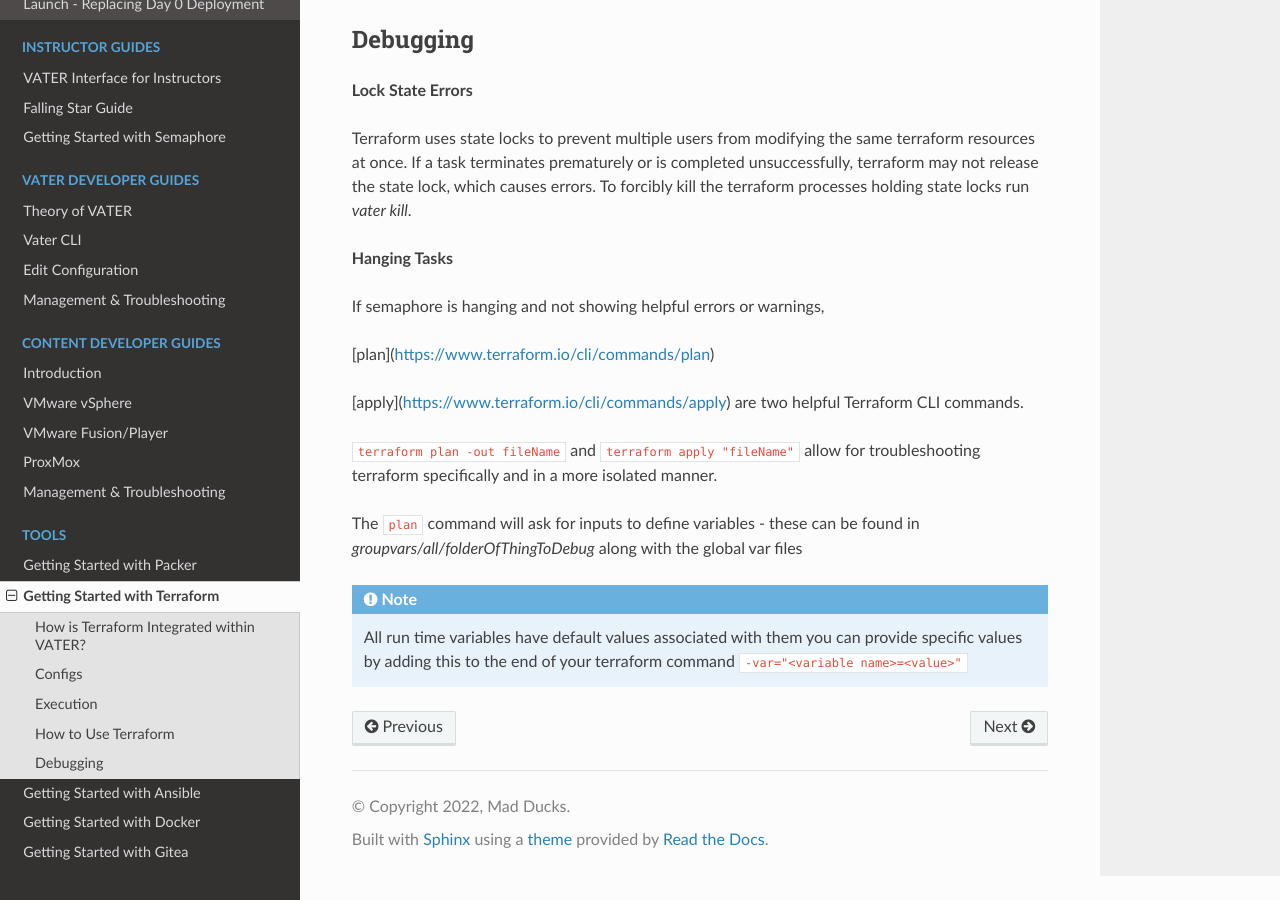
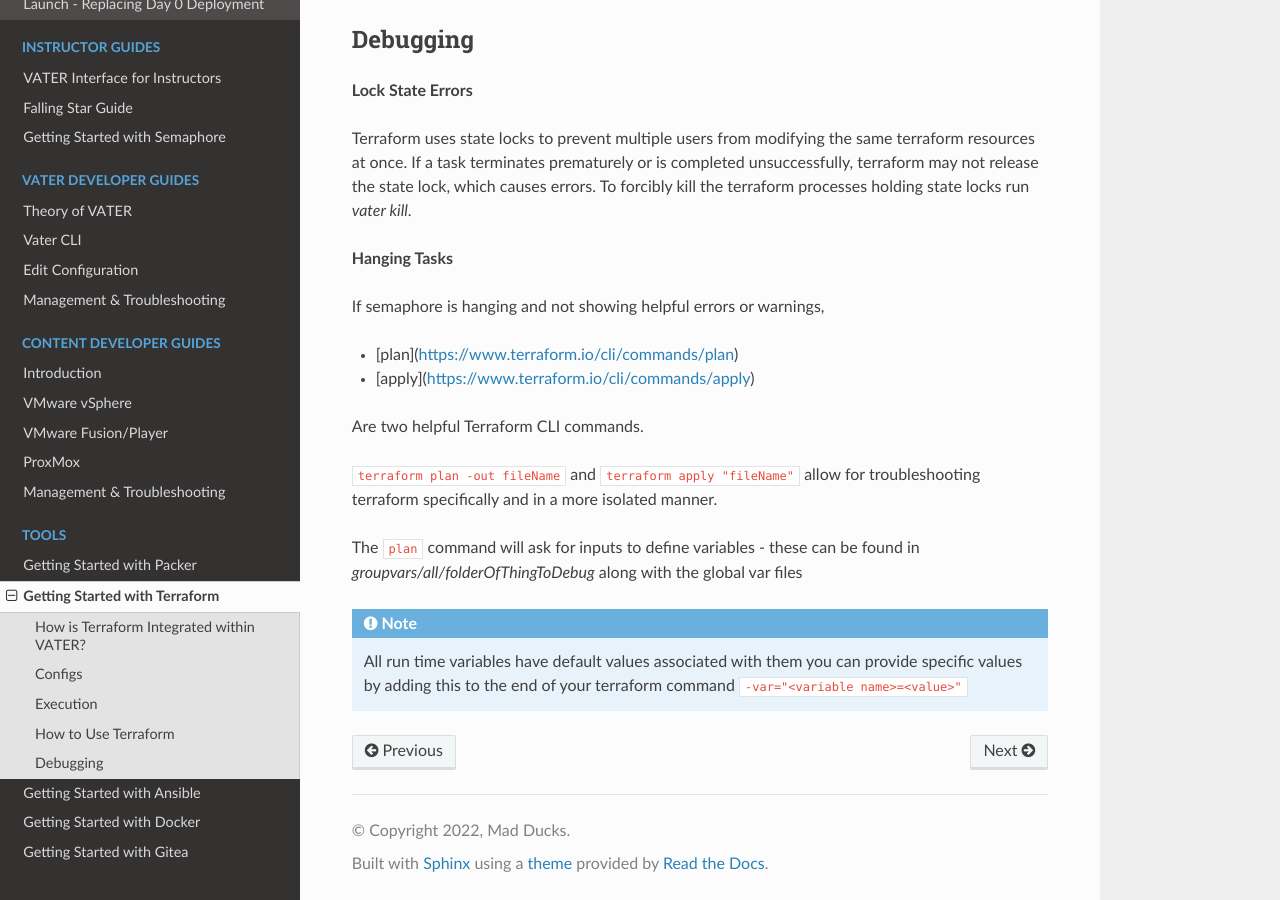
Before and after one commit to dev4vater/vater, a Sphinx documentation site: the page built from docs/source/terraform.rst, in a window 1280 px wide and 900 px high, scrolled down 1752 px. Built offline with Sphinx 7.4.7 and the Read the Docs theme 2.0.0, drawn with Linux system fonts in a browser that asks for light colours.

```diff
--- a/docs/source/terraform.rst
+++ b/docs/source/terraform.rst
@@ -53,9 +53,11 @@ Terraform uses state locks to prevent multiple users from modifying the same ter
 
 If semaphore is hanging and not showing helpful errors or warnings,
 
-[plan](https://www.terraform.io/cli/commands/plan)
+- [plan](https://www.terraform.io/cli/commands/plan)
 
-[apply](https://www.terraform.io/cli/commands/apply) are two helpful Terraform CLI commands.
+- [apply](https://www.terraform.io/cli/commands/apply)
+
+Are two helpful Terraform CLI commands.
 
 ``terraform plan -out fileName`` and ``terraform apply "fileName"`` allow for troubleshooting terraform specifically and in a more isolated manner.
 
```
